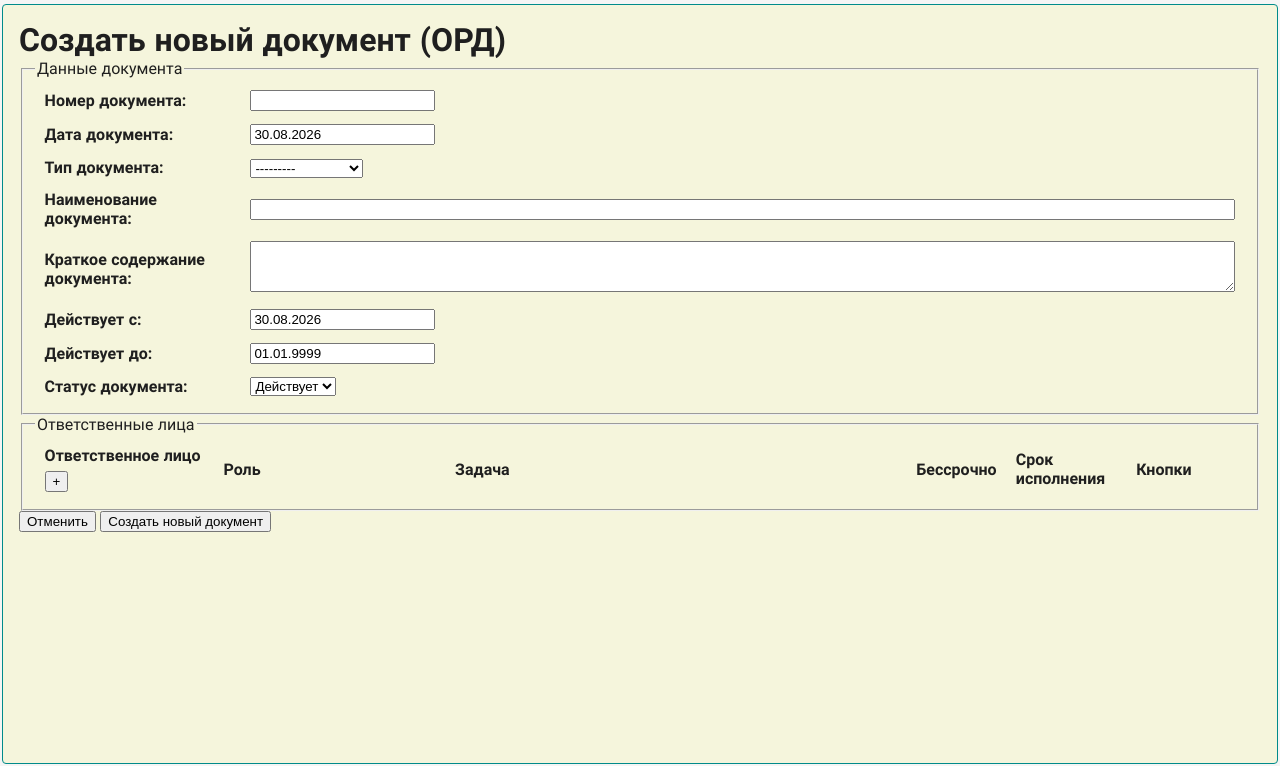
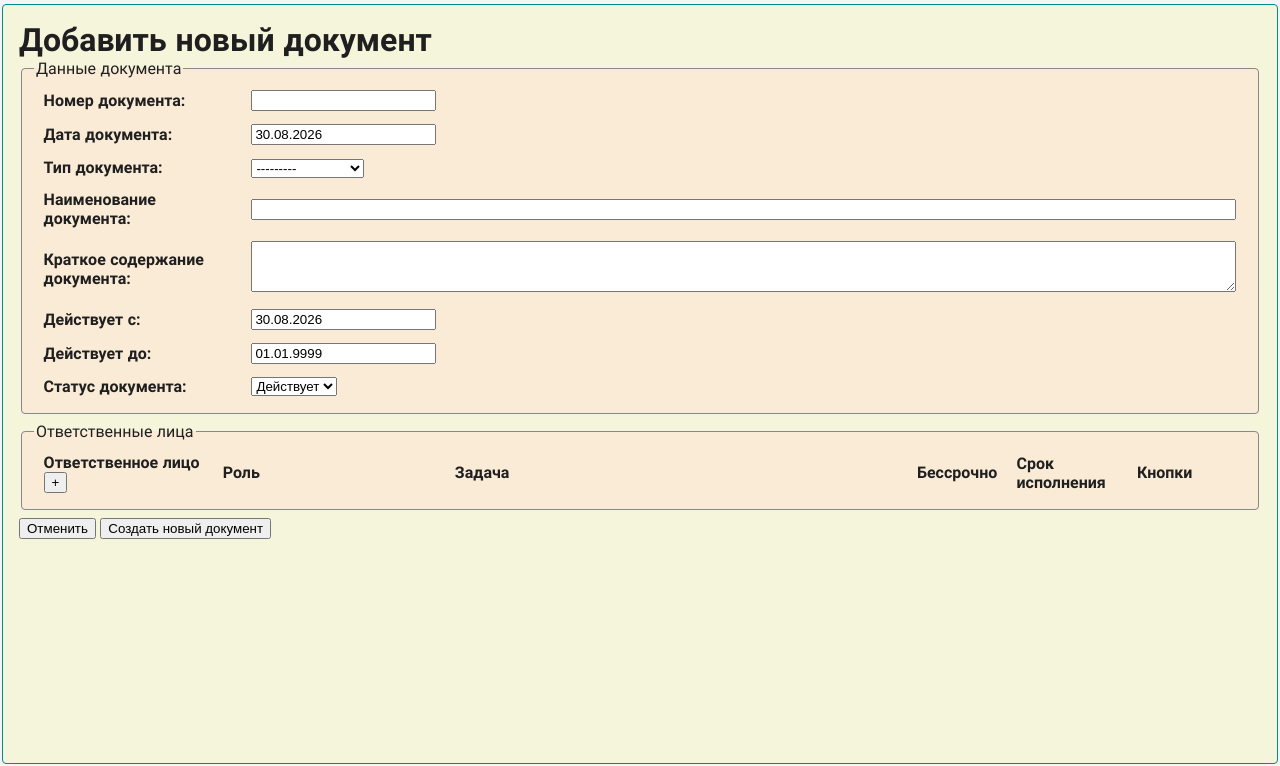
Before and after one commit to vladen33/gtservice, a Django app: page /create/ in a window 1280 px wide. Shown: the part 34-800 px from the top of the page. Run offline with Django 5.2, Linux system fonts and the light colour scheme; data comes from the database, SQL or seed files in the repository; lists and menus that the app fills with data are empty.

Commit message:
Update Create Template

```diff
--- a/docman/static_dev/css/doc_ctrl/doc_create-edit.css
+++ b/docman/static_dev/css/doc_ctrl/doc_create-edit.css
@@ -3,3 +3,34 @@
   padding: 12px;
   margin: 0 auto;
 }
+
+.doc-form-section {
+  background-color: antiquewhite;
+  border: 1px solid #888;
+  border-radius: 4px;
+  margin-bottom: 8px;
+}
+
+.role-field {
+  width: 100%;
+}
+
+.task-field {
+  width: 100%;
+  height: 100%;
+  box-sizing: border-box; /* padding и border включаются в ширину/высоту */
+  resize: vertical; /* разрешить менять размер только по высоте */
+  min-height: 3rem;   /* минимальная высота, чтобы ячейка не схлопывалась */
+}
+
+.deadline-date-field {
+  width: 100%;
+}
+
+.remove-row-btn {
+  width: 100%;
+}
+
+.width100 {
+  width: 100%;
+}
--- a/docman/templates/doc_ctrl/doc_create.html
+++ b/docman/templates/doc_ctrl/doc_create.html
@@ -9,13 +9,13 @@
 
 {% block main %}
   <div class="doc-create-container">
-    <h1>Создать новый документ (ОРД)</h1>
+    <h1>Добавить новый документ</h1>
 
-    <form id="ord-form" method="post">
+    <form id="doc-form" method="post">
       {% csrf_token %}
 
       <!-- Поля документа Ord -->
-    <fieldset class="form-section">
+    <fieldset class="doc-form-section">
       <legend>Данные документа</legend>
         <table>
           {{ form.as_table }}
@@ -23,7 +23,7 @@
     </fieldset>
 
       <!-- Блок ответственных: OrdResponsible -->
-    <fieldset class="form-section">
+    <fieldset class="doc-form-section">
       <legend>Ответственные лица</legend>
         <table class="ord-table">
           <colgroup>
@@ -38,7 +38,7 @@
             <tr>
               <th>
                 Ответственное лицо
-                <button type="button" id="add-responsible-btn" class="ord-menu-button" style="margin-top: 0.5em;">
+                <button type="button" id="add-responsible-btn">
                   +
                 </button>
               </th>
@@ -55,11 +55,11 @@
         </table>
     </fieldset>
       <a href="{% url 'doc_ctrl:doc_list' %}">
-        <button type="button" class="ord-menu-button">
+        <button type="button">
           Отменить
         </button>
       </a>
-      <button type="submit" class="ord-menu-button">
+      <button type="submit">
         Создать новый документ
       </button>
     </form>
--- a/docman/templates/doc_ctrl/includes/responsibles_table_row.html
+++ b/docman/templates/doc_ctrl/includes/responsibles_table_row.html
@@ -10,15 +10,14 @@
         </select>
       </td>
       <td>
-        <input type="text" name="responsibles_role[]" placeholder="Например: контролёр" required class="width100">
+        <input type="text" name="responsibles_role[]" placeholder="Например: контролёр" required class="role-field">
       </td>
       <td>
-        <textarea name="responsibles_task[]" rows="2" class="ord-textarea width100"></textarea>
+        <textarea name="responsibles_task[]" rows="2" class="task-field"></textarea>
       </td>
       <td>
         <input
           type="checkbox"
-          class="is-indefinite-cb"
           checked
           onchange="toggleDeadline(this)"
         >
@@ -27,18 +26,18 @@
         <input
           type="hidden"
           name="responsibles_deadline[]"
-          class="deadline-hidden-input"
+          class="deadline-hidden-field"
           value=""
         >
         <input
           type="date"
-          class="deadline-date-input width100"
+          class="deadline-date-field"
           disabled
           onchange="addDateToHidden(this, this.previousElementSibling)"
         >
       </td>
       <td>
-        <button type="button" class="remove-row-btn width100">
+        <button type="button" class="remove-row-btn">
           Удалить
         </button>
       </td>
@@ -47,7 +46,6 @@
 
   <script>
     // Простой JS для добавления/удаления строк без перезагрузки
-    const INDEFINITELY = '9999-01-01'
     const respBody = document.getElementById('responsibles-body');
     const respRowTemplate = document.getElementById('responsible-row-template').content;
     const addRespBtn = document.getElementById('add-responsible-btn');
@@ -76,14 +74,14 @@
 
 
     // Опционально: валидация перед отправкой
-    document.getElementById('ord-form').addEventListener('submit', (e) => {
+    document.getElementById('doc-form').addEventListener('submit', (e) => {
       // Можно добавить свою валидацию, если нужно
     });
 
     function toggleDeadline(cb) {
       const row = cb.closest('.responsible-row');
-      const dateInput = row.querySelector('.deadline-date-input');
-      const dateHiddenInput = row.querySelector('.deadline-hidden-input');
+      const dateInput = row.querySelector('.deadline-date-field');
+      const dateHiddenInput = row.querySelector('.deadline-hidden-field');
       if (!dateInput) return;
       if (cb.checked) {
         dateInput.disabled = true;
```
Also changed, not shown: docman/static_dev/css/doc_ctrl/ord_check_for_other_templates.css (+1 -13 lines), docman/templates/doc_ctrl/doc_edit.html (+9 -10 lines).
